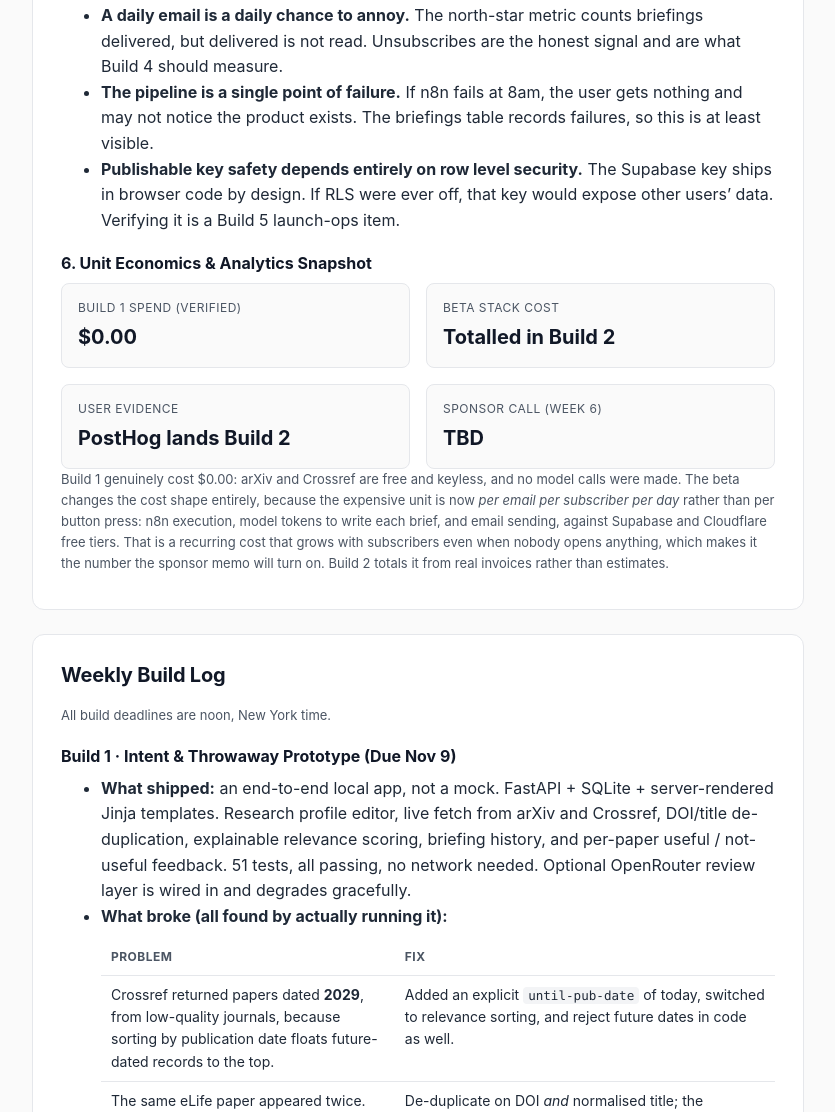
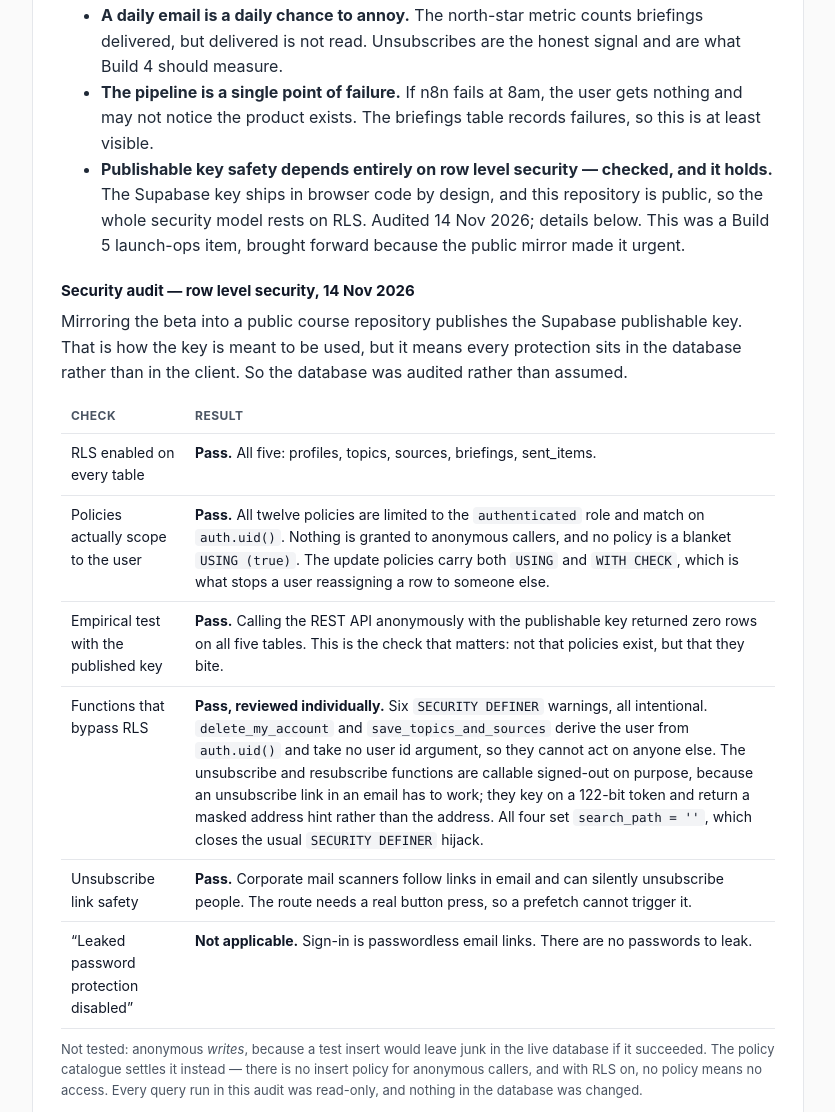
Before and after one commit to building-with-ai-f26/pm4053-NewsForMe, a plain HTML site: page docs/index.html in a window 1280 px wide. Shown: the part 4946-6058 px from the top of the page, without its empty margins (222-1057 px from the left). Drawn offline with Linux system fonts and the light colour scheme.

Commit message:
PRD: record the row level security audit
Mirroring the beta into a public repo publishes the Supabase publishable
key, so the whole security model rests on RLS. The PRD said that was a
Build 5 item; the public mirror made it urgent, so it was done now and the
result is written down rather than assumed.

Findings: RLS on all five tables, all twelve policies limited to the
authenticated role and matched on auth.uid(), with both USING and WITH CHECK
on updates. Calling the REST API anonymously with the published key returns
zero rows on every table, which is the check that actually matters.

The six SECURITY DEFINER advisor warnings were reviewed one by one rather
than waved through, since those functions bypass RLS. All are intentional
and scoped, and all set search_path to empty. The signed-out unsubscribe
function is deliberate and needs a real button press, so a mail scanner
prefetching the link cannot unsubscribe someone.

Records what was not tested and why: anonymous writes, since a test insert
would leave junk in the live database. Every query in the audit was
read-only.

Co-Authored-By: Claude Opus 5 <noreply@anthropic.com>

```diff
--- a/docs/index.html
+++ b/docs/index.html
@@ -96,6 +96,11 @@
     h3 {
       font-size: 16px;
       margin: 18px 0 6px;
+    }
+    h4 {
+      font-size: 15px;
+      margin: 20px 0 6px;
+      color: var(--text);
     }
     p, ul {
       margin: 0 0 12px;
@@ -418,11 +423,77 @@
         <li><strong>The pipeline is a single point of failure.</strong> If n8n fails
           at 8am, the user gets nothing and may not notice the product exists. The
           briefings table records failures, so this is at least visible.</li>
-        <li><strong>Publishable key safety depends entirely on row level security.</strong>
-          The Supabase key ships in browser code by design. If RLS were ever off, that
-          key would expose other users&rsquo; data. Verifying it is a Build 5 launch-ops
-          item.</li>
+        <li><strong>Publishable key safety depends entirely on row level security
+          &mdash; checked, and it holds.</strong> The Supabase key ships in browser
+          code by design, and this repository is public, so the whole security model
+          rests on RLS. Audited 14 Nov 2026; details below. This was a Build 5
+          launch-ops item, brought forward because the public mirror made it
+          urgent.</li>
       </ul>
+
+      <h4>Security audit &mdash; row level security, 14 Nov 2026</h4>
+      <p>
+        Mirroring the beta into a public course repository publishes the Supabase
+        publishable key. That is how the key is meant to be used, but it means every
+        protection sits in the database rather than in the client. So the database was
+        audited rather than assumed.
+      </p>
+      <table class="tbl">
+        <thead><tr><th>Check</th><th>Result</th></tr></thead>
+        <tbody>
+          <tr>
+            <td>RLS enabled on every table</td>
+            <td><strong>Pass.</strong> All five: profiles, topics, sources, briefings,
+                sent_items.</td>
+          </tr>
+          <tr>
+            <td>Policies actually scope to the user</td>
+            <td><strong>Pass.</strong> All twelve policies are limited to the
+                <code>authenticated</code> role and match on
+                <code>auth.uid()</code>. Nothing is granted to anonymous callers, and
+                no policy is a blanket <code>USING (true)</code>. The update policies
+                carry both <code>USING</code> and <code>WITH CHECK</code>, which is
+                what stops a user reassigning a row to someone else.</td>
+          </tr>
+          <tr>
+            <td>Empirical test with the published key</td>
+            <td><strong>Pass.</strong> Calling the REST API anonymously with the
+                publishable key returned zero rows on all five tables. This is the
+                check that matters: not that policies exist, but that they bite.</td>
+          </tr>
+          <tr>
+            <td>Functions that bypass RLS</td>
+            <td><strong>Pass, reviewed individually.</strong> Six
+                <code>SECURITY DEFINER</code> warnings, all intentional.
+                <code>delete_my_account</code> and <code>save_topics_and_sources</code>
+                derive the user from <code>auth.uid()</code> and take no user id
+                argument, so they cannot act on anyone else. The unsubscribe and
+                resubscribe functions are callable signed-out on purpose, because an
+                unsubscribe link in an email has to work; they key on a 122-bit token
+                and return a masked address hint rather than the address. All four set
+                <code>search_path = ''</code>, which closes the usual
+                <code>SECURITY DEFINER</code> hijack.</td>
+          </tr>
+          <tr>
+            <td>Unsubscribe link safety</td>
+            <td><strong>Pass.</strong> Corporate mail scanners follow links in email
+                and can silently unsubscribe people. The route needs a real button
+                press, so a prefetch cannot trigger it.</td>
+          </tr>
+          <tr>
+            <td>&ldquo;Leaked password protection disabled&rdquo;</td>
+            <td><strong>Not applicable.</strong> Sign-in is passwordless email links.
+                There are no passwords to leak.</td>
+          </tr>
+        </tbody>
+      </table>
+      <p class="meta">
+        Not tested: anonymous <em>writes</em>, because a test insert would leave junk
+        in the live database if it succeeded. The policy catalogue settles it instead
+        &mdash; there is no insert policy for anonymous callers, and with RLS on, no
+        policy means no access. Every query run in this audit was read-only, and
+        nothing in the database was changed.
+      </p>
 
       <h3>6. Unit Economics &amp; Analytics Snapshot</h3>
       <div class="grid-2">
```
